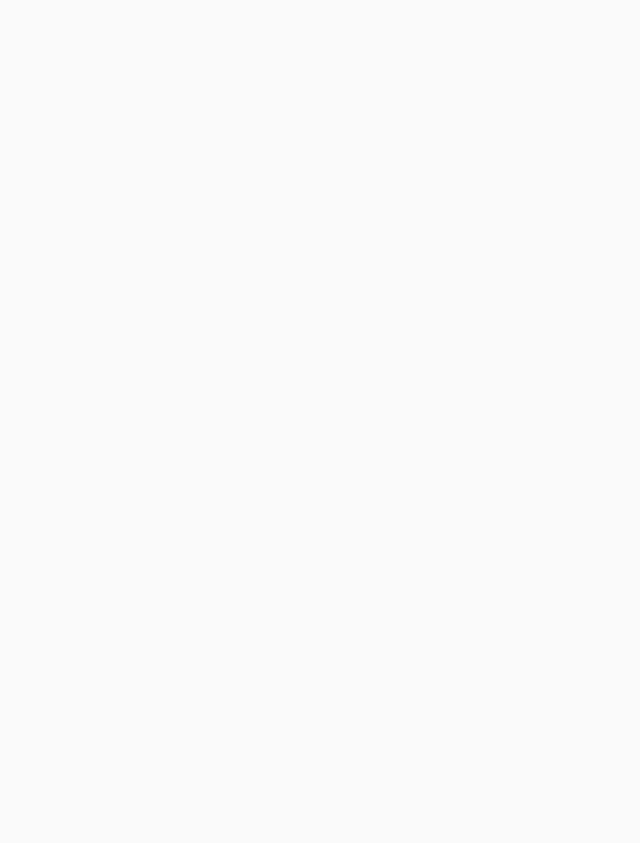
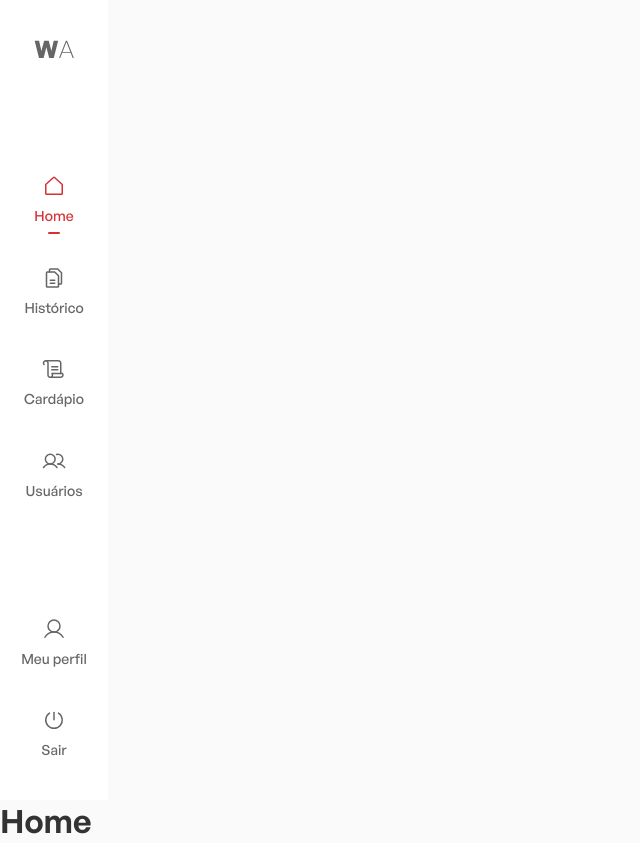
Before and after one commit to vidaaal/waiterapp-v2, a React (Vite) app in the folder web/: page /home in a window 1280 px wide. Before the commit this address had no page. Shown: the whole page, without its empty margins (0-640 px from the left). Before the commit the page ends 800 px from the top, so only its background shows below. Built offline with nearby package versions, Linux system fonts and the light colour scheme.

Commit message:
feat: create dashboard layout

```diff
--- /dev/null
+++ b/web/src/layouts/Dashboard/components/NavLink/index.tsx
@@ -0,0 +1,18 @@
+import { ReactElement } from 'react'
+import { StyledNavLink } from './styles'
+
+interface NavLinkProps {
+  icon: ReactElement
+  name: string
+  path: string
+}
+
+export function SidebarNavLink({ icon, name, path }: NavLinkProps) {
+  return (
+    <StyledNavLink to={path}>
+      {icon}
+
+      <span>{name}</span>
+    </StyledNavLink>
+  )
+}
--- /dev/null
+++ b/web/src/layouts/Dashboard/components/NavLink/styles.ts
@@ -0,0 +1,32 @@
+import { NavLink } from 'react-router-dom'
+import styled from 'styled-components'
+
+export const StyledNavLink = styled(NavLink)`
+  display: flex;
+  flex-direction: column;
+  align-items: center;
+  position: relative;
+  text-decoration: none;
+  color: ${({ theme }) => theme.colors.gray[400]};
+
+  span {
+    font-size: 0.875rem;
+    margin-top: 8px;
+    line-height: 140%;
+    font-weight: 500;
+  }
+
+  &.active {
+    color: ${({ theme }) => theme.colors.brand.red};
+
+    ::after {
+      content: '';
+      width: 12px;
+      height: 2px;
+      border-radius: 44px;
+      background: ${({ theme }) => theme.colors.brand.red};
+      position: absolute;
+      bottom: -8px;
+    }
+  }
+`
--- /dev/null
+++ b/web/src/layouts/Dashboard/components/Sidebar/index.tsx
@@ -0,0 +1,52 @@
+import miniLogo from '../../../../assets/images/mini-logo.svg'
+import { SidebarNavLink } from '../NavLink'
+import { Files, HouseSimple, Power, Scroll, User, Users } from 'phosphor-react'
+import { BottomActions, Container, Paths, SignOut } from './styles'
+
+export function SideBar() {
+  return (
+    <Container>
+      <img src={miniLogo} alt="WA" />
+
+      <Paths>
+        <SidebarNavLink
+          icon={<HouseSimple size={24} />}
+          name="Home"
+          path="/home"
+        />
+
+        <SidebarNavLink
+          icon={<Files size={24} />}
+          name="Histórico"
+          path="/orders"
+        />
+
+        <SidebarNavLink
+          icon={<Scroll size={24} />}
+          name="Cardápio"
+          path="/menu"
+        />
+
+        <SidebarNavLink
+          icon={<Users size={24} />}
+          name="Usuários"
+          path="/users"
+        />
+      </Paths>
+
+      <BottomActions>
+        <SidebarNavLink
+          icon={<User size={24} />}
+          name="Meu perfil"
+          path="/me"
+        />
+
+        <SignOut>
+          <Power size={24} />
+
+          <span>Sair</span>
+        </SignOut>
+      </BottomActions>
+    </Container>
+  )
+}
--- /dev/null
+++ b/web/src/layouts/Dashboard/components/Sidebar/styles.ts
@@ -0,0 +1,43 @@
+import styled from 'styled-components'
+
+export const Container = styled.nav`
+  width: 108px;
+  background: ${({ theme }) => theme.colors.white};
+  height: 100vh;
+
+  display: flex;
+  flex-direction: column;
+  align-items: center;
+  justify-content: space-between;
+  padding: 40px 0;
+`
+
+export const Paths = styled.div`
+  display: flex;
+  flex-direction: column;
+  gap: 40px;
+`
+
+export const BottomActions = styled.div`
+  display: flex;
+  align-items: center;
+  flex-direction: column;
+  gap: 40px;
+`
+
+export const SignOut = styled.button`
+  all: unset;
+  line-height: 0;
+  display: flex;
+  flex-direction: column;
+  align-items: center;
+  color: ${({ theme }) => theme.colors.gray[400]};
+  cursor: pointer;
+
+  span {
+    font-size: 0.875rem;
+    margin-top: 8px;
+    line-height: 140%;
+    font-weight: 500;
+  }
+`
--- /dev/null
+++ b/web/src/layouts/Dashboard/index.tsx
@@ -0,0 +1,12 @@
+import { Outlet } from 'react-router-dom'
+import { SideBar } from './components/Sidebar'
+
+export function Dashboard() {
+  return (
+    <>
+      <SideBar />
+
+      <Outlet />
+    </>
+  )
+}
--- /dev/null
+++ b/web/src/pages/Home/index.tsx
@@ -0,0 +1,3 @@
+export function Home() {
+  return <h1>Home</h1>
+}
--- a/web/src/pages/Login/index.tsx
+++ b/web/src/pages/Login/index.tsx
@@ -21,12 +21,12 @@ export function Login() {
   const {
     register,
     handleSubmit,
-    formState: { errors },
+    formState: { errors, isSubmitting },
   } = useForm<LoginFormFields>({
     resolver: zodResolver(loginFormSchema),
   })
 
-  function handleLogin(data: LoginFormFields) {
+  async function handleLogin(data: LoginFormFields) {
     console.log(data)
   }
 
@@ -58,7 +58,9 @@ export function Login() {
             />
           </Fields>
 
-          <Button type="submit">Fazer Login</Button>
+          <Button type="submit" isLoading={isSubmitting}>
+            Fazer Login
+          </Button>
         </Form>
       </Content>
     </Container>
--- /dev/null
+++ b/web/src/pages/Orders/index.tsx
@@ -0,0 +1,3 @@
+export function Orders() {
+  return <h1>Orders</h1>
+}
--- a/web/src/routes/index.tsx
+++ b/web/src/routes/index.tsx
@@ -1,10 +1,18 @@
 import { Routes as Router, Route } from 'react-router-dom'
+import { Dashboard } from '../layouts/Dashboard'
+import { Home } from '../pages/Home'
 import { Login } from '../pages/Login'
+import { Orders } from '../pages/Orders'
 
 export function Routes() {
   return (
     <Router>
       <Route path="/login" element={<Login />} />
+
+      <Route element={<Dashboard />}>
+        <Route path="/home" element={<Home />} />
+        <Route path="/orders" element={<Orders />} />
+      </Route>
     </Router>
   )
 }
--- a/web/src/styles/GlobalStyles.ts
+++ b/web/src/styles/GlobalStyles.ts
@@ -54,4 +54,8 @@ export const GlobalStyles = createGlobalStyle`
   button {
     cursor: pointer;
   }
+
+  a {
+    text-decoration: none;
+  }
 `
```
Also changed, not shown: web/src/assets/images/mini-logo.svg (added).
